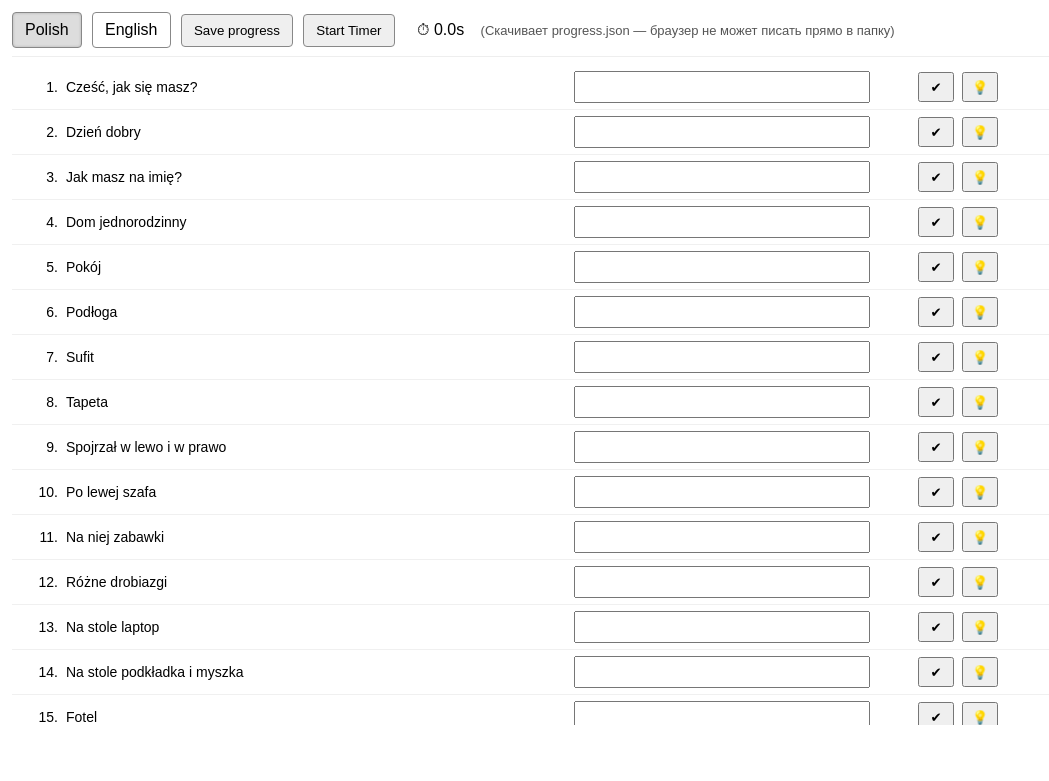
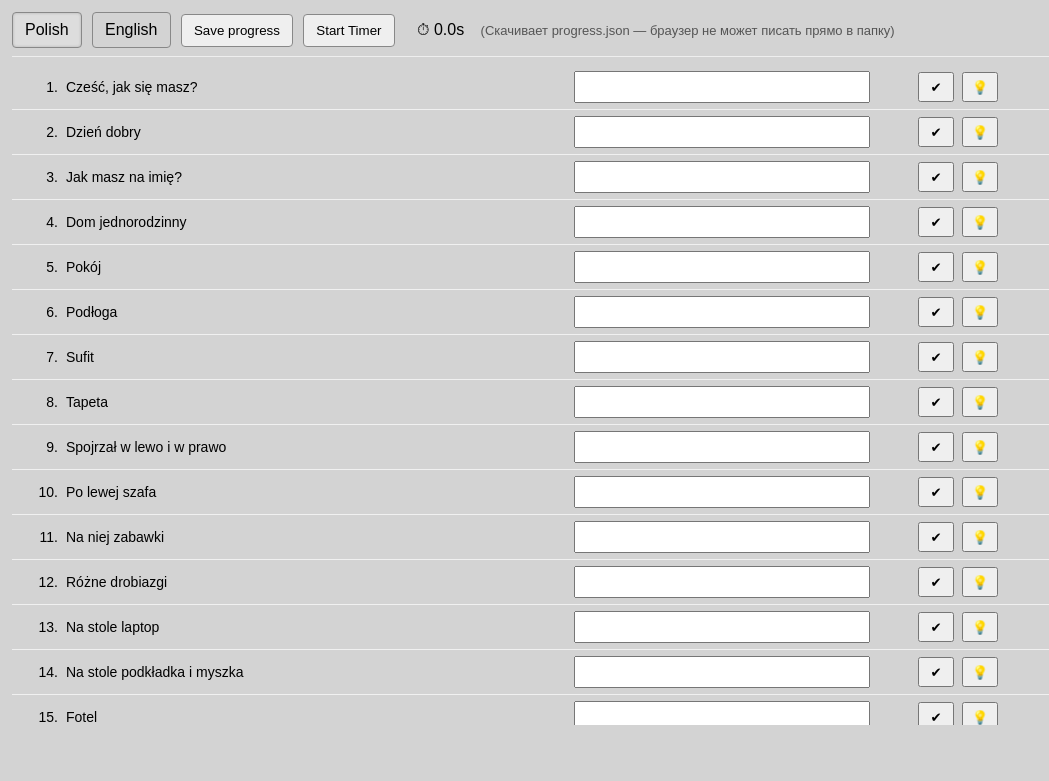
Before and after one commit to Vitalii865151/PL-and-EN, a plain HTML site: page index.html in a window 1280 px wide. Shown: the whole page, without its empty margins (0-1049 px from the left). Drawn offline with Linux system fonts and the light colour scheme; no server answers.

Commit message:
Update index.html

```diff
--- a/index.html
+++ b/index.html
@@ -5,7 +5,7 @@
   <meta name="viewport" content="width=device-width,initial-scale=1">
   <title>Language Learning</title>
   <style>
-    body { font-family: Arial, sans-serif; margin: 0; padding: 12px; box-sizing: border-box; }
+    body { font-family: Arial, sans-serif; margin: 0; padding: 12px; box-sizing: border-box; background-color: #d3d3d3; }
     .top { margin-bottom: 8px; }
     .btn { display:inline-block; padding:8px 12px; margin-right:6px; cursor:pointer; border:1px solid #888; border-radius:4px; user-select:none; }
     .btn.active { background:#ddd; box-shadow: inset 0 0 3px rgba(0,0,0,0.2); }
```
